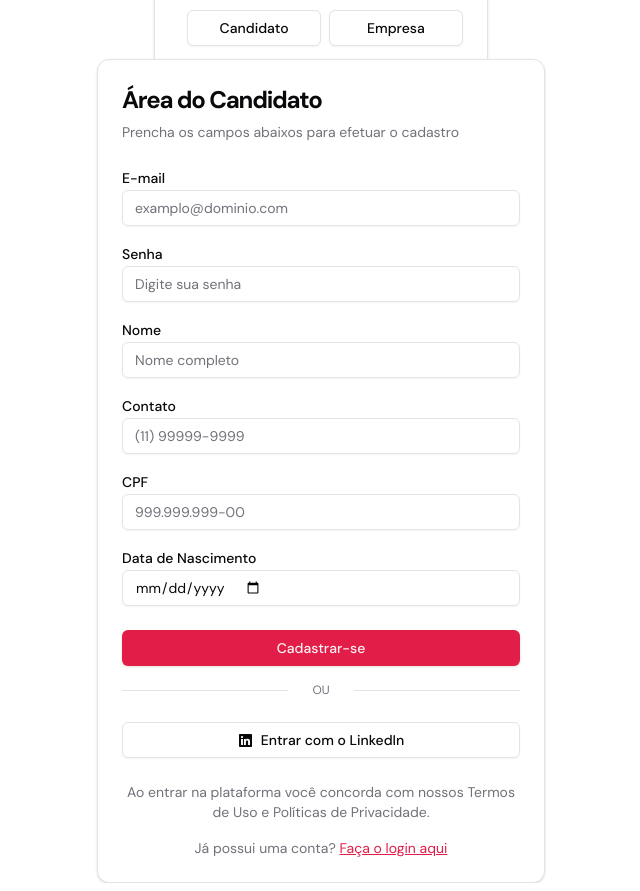
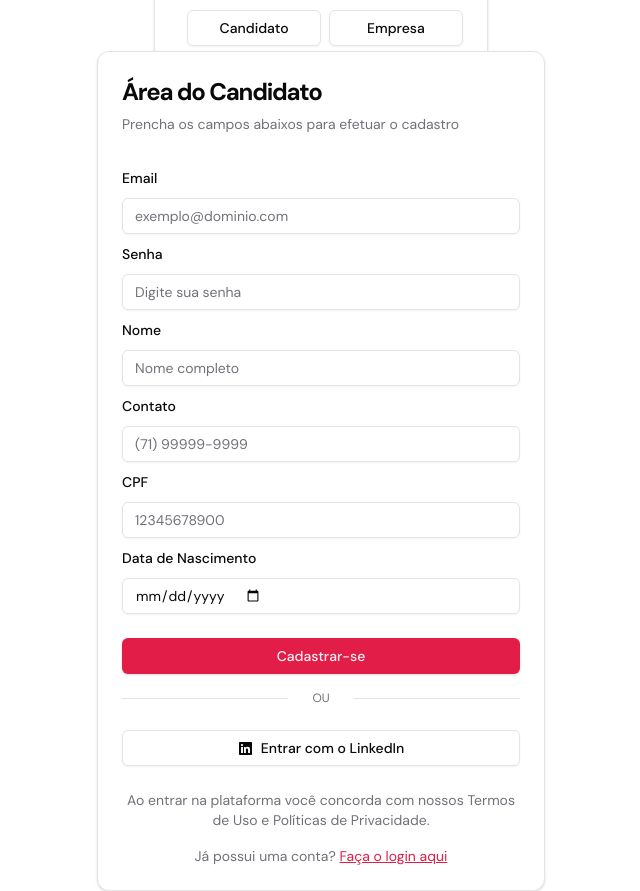
Before and after one commit to BenSuzarte/aurora-tech-client, a React (Vite) app: page /register in a window 1280 px wide. Both pictures are taken after a click on the button "Candidato". Shown: the whole page, without its empty margins (319-959 px from the left). Built offline with nearby package versions, Linux system fonts and the light colour scheme.

Commit message:
feat: add RegisterCandidate component and create the server comunicating to create candidate user

```diff
--- a/src/components/Forms/login.tsx
+++ b/src/components/Forms/login.tsx
@@ -16,9 +16,11 @@ import { Button } from "../ui/button"
 import { Separator } from "../ui/separator"
 
 import { useState } from "react"
+import { useNavigate } from "react-router-dom"
 
 export const LoginForm = () => {
   const [error, setError] = useState('')
+  const navigate = useNavigate();
 
   const form = useForm({
     resolver: zodResolver(LoginSchema),
@@ -33,7 +35,9 @@ export const LoginForm = () => {
       const response = await axios.post('http://localhost:3000/login', data)
       console.log(response.data)
 
-      window.location.reload();
+      if (response.status === 200) {
+        navigate('/jobs')
+      }
     } catch (e) { {
       if (axios.isAxiosError(e)) {
         const axiosError = e as AxiosError;
--- /dev/null
+++ b/src/components/Forms/register.tsx
@@ -0,0 +1,145 @@
+import { useState } from "react";
+import { useNavigate } from "react-router-dom";
+import { useForm } from "react-hook-form";
+import { zodResolver } from "@hookform/resolvers/zod";
+import { z } from "zod";
+import { RegisterCandidatoSchema } from "@/schema/Register";
+import axios, { AxiosError } from "axios";
+import { Form, FormControl, FormField, FormItem, FormLabel } from "../ui/form";
+import { Input } from "../ui/input";
+import { Button } from "../ui/button";
+import { Separator } from "../ui/separator"
+import { LinkedInLogoIcon } from "@radix-ui/react-icons"
+
+export const FormRegisterCandidato = () => {
+  const [error, setError] = useState("");
+  const navigate = useNavigate();
+
+  const form = useForm({
+    resolver: zodResolver(RegisterCandidatoSchema),
+    defaultValues: {
+      email: "",
+      nome: "",
+      senha: "",
+      contato: "",
+      cpf: "",
+      data_nascimento: ""
+    }
+  })
+
+  const onSubmitCandidato = async (data: z.infer<typeof RegisterCandidatoSchema>) => {
+    try {
+      console.log(data)
+
+      const response = await axios.post('http://localhost:3000/register', data)
+      console.log(response.data)
+
+      if (response.status === 200) {
+        navigate('/login')
+      }
+    } catch (e) { {
+      console.log(e)
+
+      if (axios.isAxiosError(e)) {
+        const axiosError = e as AxiosError;
+
+        if (!axiosError.response) {
+          setError('Erro ao se comunicar com o servidor. Tente novamente mais tarde...');
+        } else if (axiosError.response.status == 401) {
+          setError('Usuário ou senha inválidos!');
+        } else {
+          setError('Ocorreu um erro inesperado. Tente novamente mais tarde.');
+        }
+      } else {
+        setError('Erro desconhecido. Tente novamente mais tarde...');
+      }
+    } }
+  }
+
+  return (
+    <Form {...form}>
+      <form onSubmit={form.handleSubmit(onSubmitCandidato)}>
+        <FormField
+        control={form.control}
+        name="email"
+        render={({ field }) => (
+          <FormItem className="mt-2">
+            <FormLabel>Email</FormLabel>
+            <FormControl>
+                <Input {...field} type="email" placeholder="exemplo@dominio.com"/>
+            </FormControl>
+          </FormItem>
+        )}>
+        </FormField>
+        <FormField
+        control={form.control}
+        name="senha"
+        render={({ field }) => (
+          <FormItem className="mt-2">
+            <FormLabel>Senha</FormLabel>
+            <FormControl>
+                <Input {...field} type="password" placeholder="Digite sua senha"/>
+            </FormControl>
+          </FormItem>
+        )}>
+        </FormField>
+        <FormField
+        control={form.control}
+        name="nome"
+        render={({ field }) => (
+          <FormItem className="mt-2">
+            <FormLabel>Nome</FormLabel>
+            <FormControl>
+                <Input {...field} type="text" placeholder="Nome completo"/>
+            </FormControl>
+          </FormItem>
+        )}>
+        </FormField>
+        <FormField
+        control={form.control}
+        name="contato"
+        render={({ field }) => (
+          <FormItem className="mt-2">
+            <FormLabel>Contato</FormLabel>
+            <FormControl>
+                <Input {...field} type="text" placeholder="(71) 99999-9999"/>
+            </FormControl>
+          </FormItem>
+        )}>
+        </FormField>
+        <FormField
+        control={form.control}
+        name="cpf"
+        render={({ field }) => (
+          <FormItem className="mt-2">
+            <FormLabel>CPF</FormLabel>
+            <FormControl>
+                <Input {...field} type="text" placeholder="12345678900"/>
+            </FormControl>
+          </FormItem>
+        )}>
+        </FormField>
+        <FormField
+        control={form.control}
+        name="data_nascimento"
+        render={({ field }) => (
+          <FormItem className="mt-2">
+            <FormLabel>Data de Nascimento</FormLabel>
+            <FormControl>
+                <Input {...field} type="date"/>
+            </FormControl>
+          </FormItem>
+        )}>
+        </FormField>
+        <Button className="mt-6 w-full" type='submit'>Cadastrar-se</Button>
+        <p className="text-md text-primary">{ error }</p>
+        <div className="flex items-center gap-6 mt-4">
+          <Separator />
+            <span className="text-xs text-muted-foreground">OU</span>
+          <Separator />
+        </div>
+        <Button variant="outline" className="mt-6 w-full"> <LinkedInLogoIcon className="mr-2"/> Entrar com o LinkedIn</Button>
+      </form>
+    </Form>
+  )
+}
--- a/src/pages/Register.tsx
+++ b/src/pages/Register.tsx
@@ -1,13 +1,63 @@
-import { useState } from "react";
 import { Card, CardContent, CardDescription, CardFooter, CardHeader, CardTitle } from "@/components/ui/card";
 import { Button } from "@/components/ui/button";
 import { Input } from "@/components/ui/input";
 import { Label } from "@/components/ui/label";
 import { Separator } from "@/components/ui/separator";
 import { LinkedInLogoIcon } from "@radix-ui/react-icons";
+import { useState } from "react";
+import { RegisterCandidatoSchema } from "@/schema/Register";
+import { useForm } from "react-hook-form";
+import { zodResolver } from "@hookform/resolvers/zod";
+import axios, { AxiosError } from "axios";
+import { useNavigate } from "react-router-dom";
+import { z } from "zod";
+import { FormRegisterCandidato } from "@/components/Forms/register";
 
 export function Register() {
   const [selectedUserType, setSelectedUserType] = useState("");
+  const [error, setError] = useState("");
+  const navigate = useNavigate();
+
+  const form = useForm({
+    resolver: zodResolver(RegisterCandidatoSchema),
+    defaultValues: {
+      email: "",
+      nome: "",
+      senha: "",
+      contato: "",
+      cpf: "",
+      data_nascimento: ""
+    }
+  })
+
+  const onSubmitCandidato = async (data: z.infer<typeof RegisterCandidatoSchema>) => {
+    try {
+      console.log(data)
+
+      const response = await axios.post('http://localhost:3000/register', data)
+      console.log(response.data)
+
+      if (response.status === 200) {
+        navigate('/login')
+      }
+    } catch (e) { {
+      console.log(e)
+
+      if (axios.isAxiosError(e)) {
+        const axiosError = e as AxiosError;
+
+        if (!axiosError.response) {
+          setError('Erro ao se comunicar com o servidor. Tente novamente mais tarde...');
+        } else if (axiosError.response.status == 401) {
+          setError('Usuário ou senha inválidos!');
+        } else {
+          setError('Ocorreu um erro inesperado. Tente novamente mais tarde.');
+        }
+      } else {
+        setError('Erro desconhecido. Tente novamente mais tarde...');
+      }
+    } }
+  }
 
   return (
     <>
@@ -47,41 +97,7 @@ export function Register() {
                 </CardDescription>
               </CardHeader>
               <CardContent>
-                <form action="/register/candidate" method="post">
-                  <div>
-                    <Label htmlFor="email">E-mail</Label>
-                    <Input id="email" placeholder="examplo@dominio.com" type="email" />
-                  </div>
-                  <div className="mt-4">
-                    <Label htmlFor="senha">Senha</Label>
-                    <Input id="senha" placeholder="Digite sua senha" type="password" />
-                  </div>
-                  <div className="mt-4">
-                    <Label htmlFor="nome">Nome</Label>
-                    <Input id="nome" placeholder="Nome completo" type="text" />
-                  </div>
-                  <div className="mt-4">
-                    <Label htmlFor="contato">Contato</Label>
-                    <Input id="contato" placeholder="(11) 99999-9999" type="tel" pattern="(\([0-9]{2}\))\s([9]{1})?([0-9]{4})-([0-9]{4})" />
-                  </div>
-                  <div className="mt-4">
-                    <Label htmlFor="cpf">CPF</Label>
-                    <Input id="cpf" placeholder="999.999.999-00" type="text" pattern="[0-9]{11}" />
-                  </div>
-                  <div className="mt-4">
-                    <Label htmlFor="nascimento">Data de Nascimento</Label>
-                    <Input id="nascimento" type="date" />
-                  </div>
-                  <Button type="submit" className="mt-6 w-full">Cadastrar-se</Button>
-                  <div className="flex items-center gap-6 mt-4">
-                    <Separator />
-                    <span className="text-xs text-muted-foreground">OU</span>
-                    <Separator />
-                  </div>
-                  <Button variant="outline" className="mt-6 w-full">
-                    <LinkedInLogoIcon className="mr-2"/> Entrar com o LinkedIn
-                  </Button>
-                </form>
+                <FormRegisterCandidato />
               </CardContent>
               <CardFooter className="flex-col">
                 <p className="text-muted-foreground text-center text-sm">Ao entrar na plataforma você concorda com nossos Termos de Uso e Políticas de Privacidade.</p>
@@ -102,7 +118,7 @@ export function Register() {
                 </CardDescription>
               </CardHeader>
               <CardContent>
-                <form action="/register/company" method="post">
+                <form action="/register" method="post">
                   <div>
                     <Label htmlFor="email">E-mail</Label>
                     <Input id="email" placeholder="examplo@dominio.com" type="email" />
--- /dev/null
+++ b/src/schema/Register.tsx
@@ -0,0 +1,12 @@
+import * as z from "zod"
+
+export const RegisterCandidatoSchema = z.object({
+  email: z.string().email({
+    message: "Insira um email válido, por favor!"
+  }),
+  nome: z.string(),
+  senha: z.string().min(8),
+  contato: z.string(),
+  cpf: z.string(),
+  data_nascimento: z.string()
+})
```
